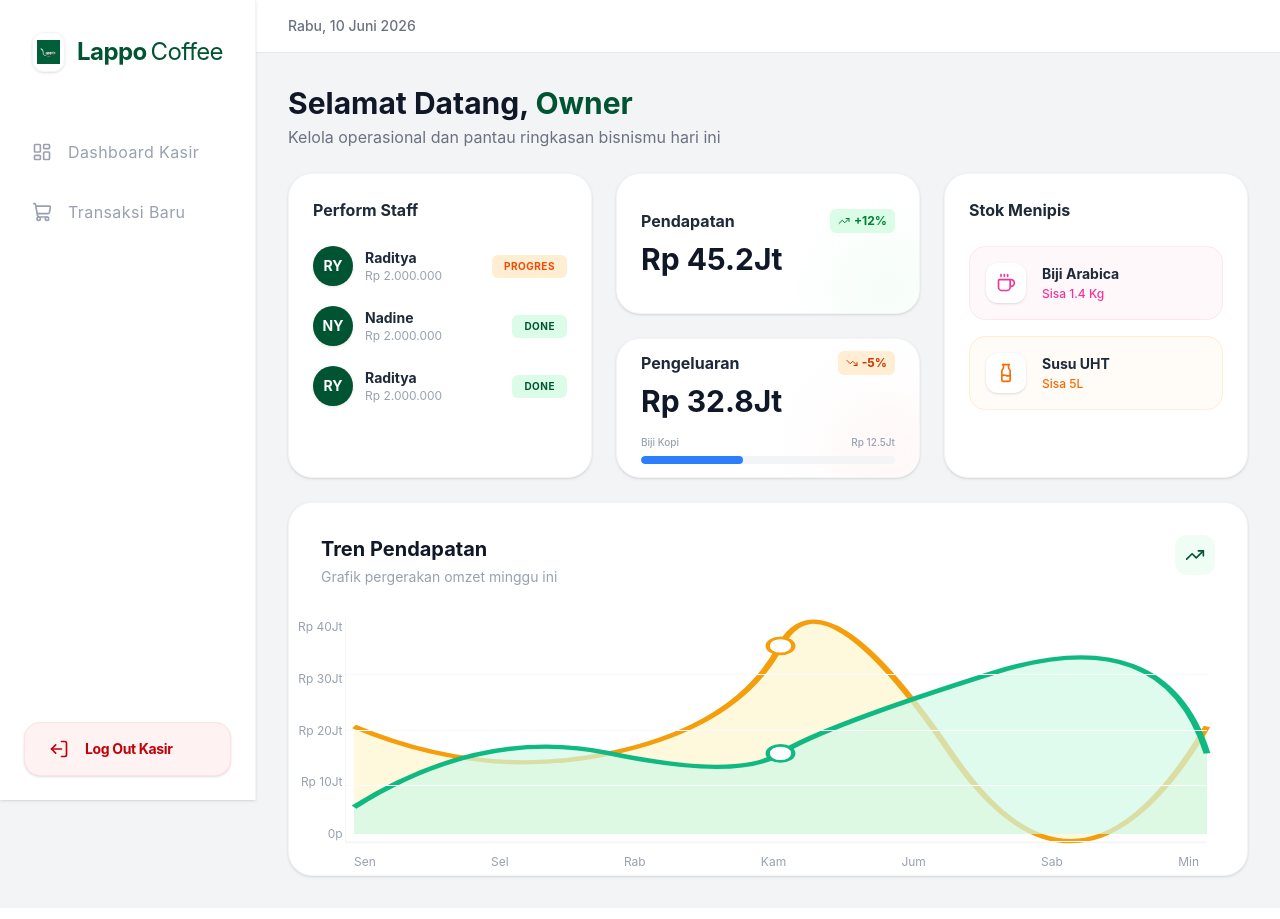
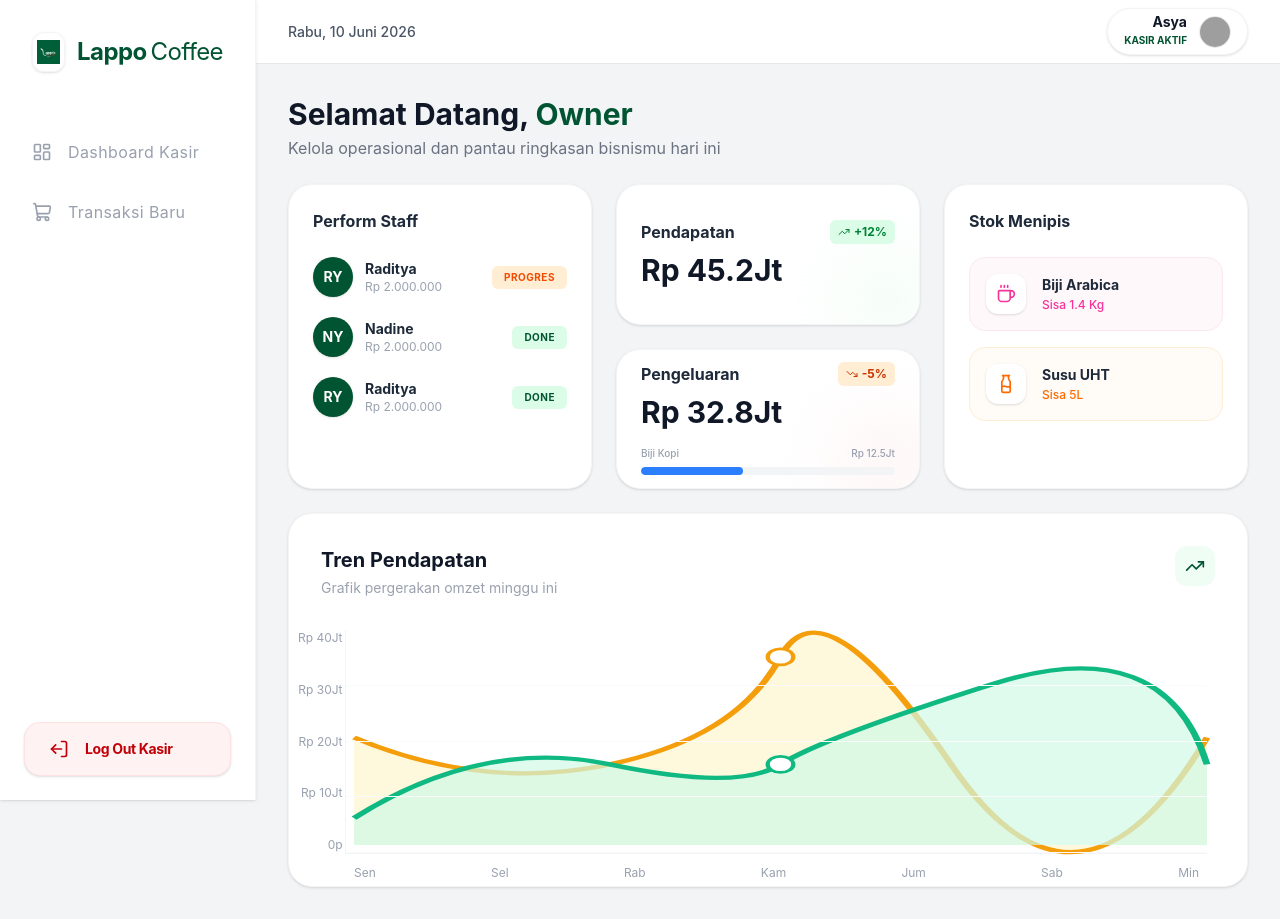
Before and after one commit to kijan17/kelompok3_SiLAPPO, a React (Vite) app: page /dashboardOwner in a window 1280 px wide. Built offline with nearby package versions, Linux system fonts and the light colour scheme; grey boxes are pictures that could not be loaded.

Commit message:
perubahan1diRumah

```diff
--- a/src/components/Header.jsx
+++ b/src/components/Header.jsx
@@ -1,19 +1,53 @@
-// src/components/Header.jsx
-const Header = () => {
-  const today = new Date().toLocaleDateString('id-ID', {
-    weekday: 'long',
-    year: 'numeric',
-    month: 'long',
-    day: 'numeric'
-  });
+import React, { useState, useEffect } from 'react';
+
+const Navbar = () => {
+  const [currentDate, setCurrentDate] = useState('');
+
+  // Mengambil data 'role' dari memori pelayar (diset semasa Login)
+  // Jika tiada, ia akan anggap pengguna sebagai 'kasir' secara lalai
+  const userRole = localStorage.getItem('role') || 'kasir';
+
+  useEffect(() => {
+    const today = new Date();
+    const options = { weekday: 'long', day: 'numeric', month: 'long', year: 'numeric' };
+    setCurrentDate(today.toLocaleDateString('id-ID', options));
+  }, []);
 
   return (
-    <header className="bg-white border-b border-gray-200 px-8 py-4 flex justify-between items-center">
-      <div className="text-sm text-gray-500 font-medium">
-        {today}
+    <div className="bg-white border-b border-gray-200 h-16 flex items-center justify-between px-8 w-full shrink-0">
+
+      {/* BAHAGIAN KIRI: Tarikh */}
+      <div className="text-sm font-medium text-gray-600">
+        {currentDate}
       </div>
-    </header>
+
+      {/* BAHAGIAN KANAN: Foto Profil Dinamik */}
+      <div className="flex items-center gap-3 bg-white px-4 py-1.5 rounded-full border border-gray-100 hover:bg-gray-50 transition-colors cursor-pointer shadow-sm">
+        <div className="text-right hidden sm:block">
+          {/* Nama berubah mengikut role */}
+          <p className="text-sm font-bold text-gray-900 leading-none">
+            {userRole === 'owner' ? 'Owner Lappo' : 'Asya'}
+          </p>
+          {/* Status berubah mengikut role */}
+          <p className="text-[10px] text-[#005432] font-bold mt-1 uppercase">
+            {userRole === 'owner' ? 'Owner Aktif' : 'Kasir Aktif'}
+          </p>
+        </div>
+
+        {/* Gambar juga berubah mengikut role */}
+        <img
+          src={
+            userRole === 'owner'
+              ? "https://images.unsplash.com/photo-1560250097-0b93528c311a?auto=format&fit=crop&q=80&w=100&h=100" // Gambar lelaki korporat untuk Owner
+              : "https://images.unsplash.com/photo-1438761681033-6461ffad8d80?auto=format&fit=crop&q=80&w=100&h=100" // Gambar perempuan untuk Kasir
+          }
+          alt="Profile"
+          className="w-8 h-8 rounded-full object-cover border border-gray-200"
+        />
+      </div>
+
+    </div>
   );
 };
 
-export default Header;
+export default Navbar;
--- a/src/pages/kasir/DashboardKasir.jsx
+++ b/src/pages/kasir/DashboardKasir.jsx
@@ -1,50 +1,29 @@
-import React, { useState, useEffect } from 'react';
+import React from 'react';
 import { Play } from 'lucide-react';
 
 const DashboardKasir = () => {
-  // State untuk tanggal hari ini
-  const [currentDate, setCurrentDate] = useState('');
-
-  useEffect(() => {
-    const today = new Date();
-    const options = { weekday: 'long', day: 'numeric', month: 'long', year: 'numeric' };
-    setCurrentDate(today.toLocaleDateString('id-ID', options));
-  }, []);
-
   return (
     <div className="space-y-6 animate-in fade-in duration-500 font-sans p-2">
 
-      {/* TANGGAL */}
-      <div className="text-sm font-medium text-gray-500 mb-6">
-        {currentDate}
-      </div>
-
-      {/* HEADER */}
+      {/* HEADER TITLE */}
       <div>
         <h1 className="text-4xl font-bold text-gray-900">Selamat Datang, <span className="text-[#005432]">Asya</span></h1>
         <p className="text-gray-500 mt-2">Kelola Shift kerja dan pantau Performamu hari ini</p>
       </div>
 
-      {/* CARDS CONTAINER (Diubah menjadi 2 kolom agar seimbang) */}
+      {/* CARDS CONTAINER */}
       <div className="grid grid-cols-1 md:grid-cols-2 gap-8 mt-8 w-full max-w-5xl">
 
         {/* CARD 1: PROFILE KASIR */}
         <div className="bg-white rounded-3xl p-8 shadow-sm border border-gray-100 flex flex-col items-center justify-center relative">
-
-          {/* Avatar Area */}
           <div className="relative mb-5">
             <div className="w-32 h-32 bg-[#005432] rounded-full flex items-center justify-center text-4xl font-bold text-white shadow-md">
               AS
             </div>
-            {/* Online Indicator */}
             <div className="absolute bottom-2 right-2 w-7 h-7 bg-green-400 border-4 border-white rounded-full shadow-sm"></div>
           </div>
-
-          {/* Info Area */}
           <h2 className="text-2xl font-bold text-gray-900">Asya</h2>
           <p className="text-gray-400 text-sm mb-8 font-medium">Kasir Utama Shift Pagi</p>
-
-          {/* Revenue Target Area */}
           <div className="w-full bg-green-50/50 border border-green-100 rounded-2xl py-4 flex items-center justify-center">
             <span className="text-2xl font-bold text-[#005432]">Rp 2.500.000</span>
           </div>
@@ -53,17 +32,12 @@ const DashboardKasir = () => {
         {/* CARD 2: STATUS SHIFT */}
         <div className="bg-white rounded-3xl p-8 shadow-sm border border-gray-100 flex flex-col items-center justify-center">
           <h3 className="text-sm font-bold text-gray-500 tracking-widest uppercase mb-6">Status Shift</h3>
-
-          {/* Timer Box */}
           <div className="w-full bg-gray-50/80 border border-gray-100 rounded-2xl py-8 flex items-center justify-center mb-8">
             <span className="text-5xl font-black text-gray-800 tracking-widest font-mono">00:00:00</span>
           </div>
-
-          {/* Action Button */}
           <button className="w-full bg-[#005432] text-white py-4 rounded-2xl font-bold text-lg flex items-center justify-center gap-2 hover:bg-[#004225] transition-all shadow-md hover:shadow-lg transform hover:-translate-y-0.5 mb-4">
             <Play fill="currentColor" size={20} /> Mulai Shift
           </button>
-
           <p className="text-sm text-gray-400 italic">Shift belum dimulai.</p>
         </div>
 
```
